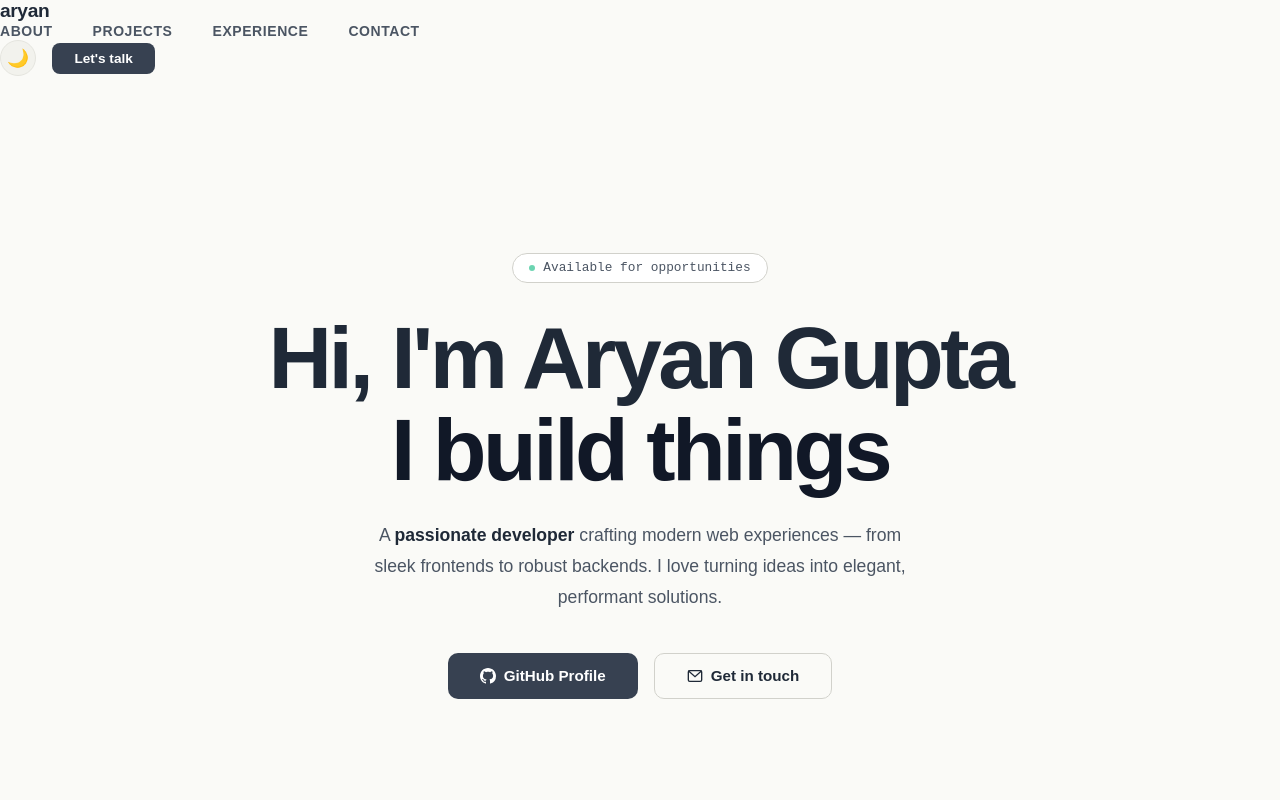
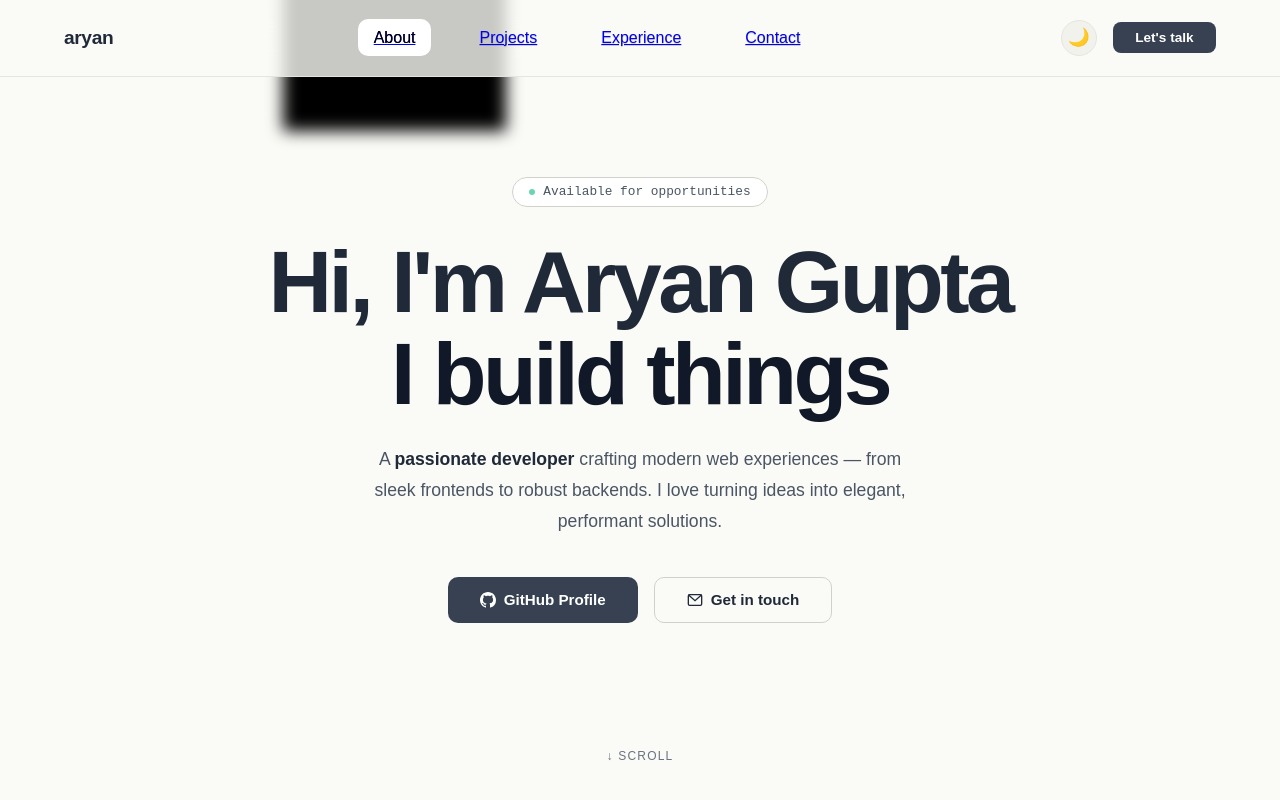
Before and after one commit to aryanguptajsm/portfolio, a React (Vite) app: page / in a window 1280 px wide. Shown: the top 800 px of the page. Built offline with nearby package versions, Linux system fonts and the light colour scheme.

Commit message:
feat: implement global CSS variables and responsive Navbar component

```diff
--- a/src/components/Navbar.tsx
+++ b/src/components/Navbar.tsx
@@ -1,7 +1,16 @@
+import GooeyNav from './gooeynav';
+
 interface NavbarProps {
   isDark: boolean;
   toggleTheme: () => void;
 }
+
+const navItems = [
+  { label: 'About', href: '#about' },
+  { label: 'Projects', href: '#projects' },
+  { label: 'Experience', href: '#experience' },
+  { label: 'Contact', href: '#contact' },
+];
 
 const Navbar = ({ isDark, toggleTheme }: NavbarProps) => {
   const scrollToContact = () => {
@@ -9,14 +18,11 @@ const Navbar = ({ isDark, toggleTheme }: NavbarProps) => {
   };
 
   return (
-    <nav>
+    <nav className="global-nav">
       <div className="nav-logo">aryan</div>
-      <ul className="nav-links">
-        <li><a href="#about">About</a></li>
-        <li><a href="#projects">Projects</a></li>
-        <li><a href="#experience">Experience</a></li>
-        <li><a href="#contact">Contact</a></li>
-      </ul>
+      <div className="nav-links-container">
+        <GooeyNav items={navItems} />
+      </div>
       <div style={{ display: 'flex', gap: '1rem', alignItems: 'center' }}>
         <button onClick={toggleTheme} className="theme-toggle" aria-label="Toggle Theme">
           {isDark ? '☀️' : '🌙'}
--- a/src/index.css
+++ b/src/index.css
@@ -152,7 +152,7 @@ footer{background:var(--bg2);border-top:1px solid var(--border);padding:2rem 4re
 /* MOBILE */
 @media(max-width:768px){
   nav.global-nav{padding:1rem 1.5rem}
-  .nav-links{display:none}
+  .nav-links-container{display:none}
   section,#hero{padding:5rem 1.5rem}
   .about-grid{grid-template-columns:1fr}
   .contact-cards{grid-template-columns:1fr}
```
